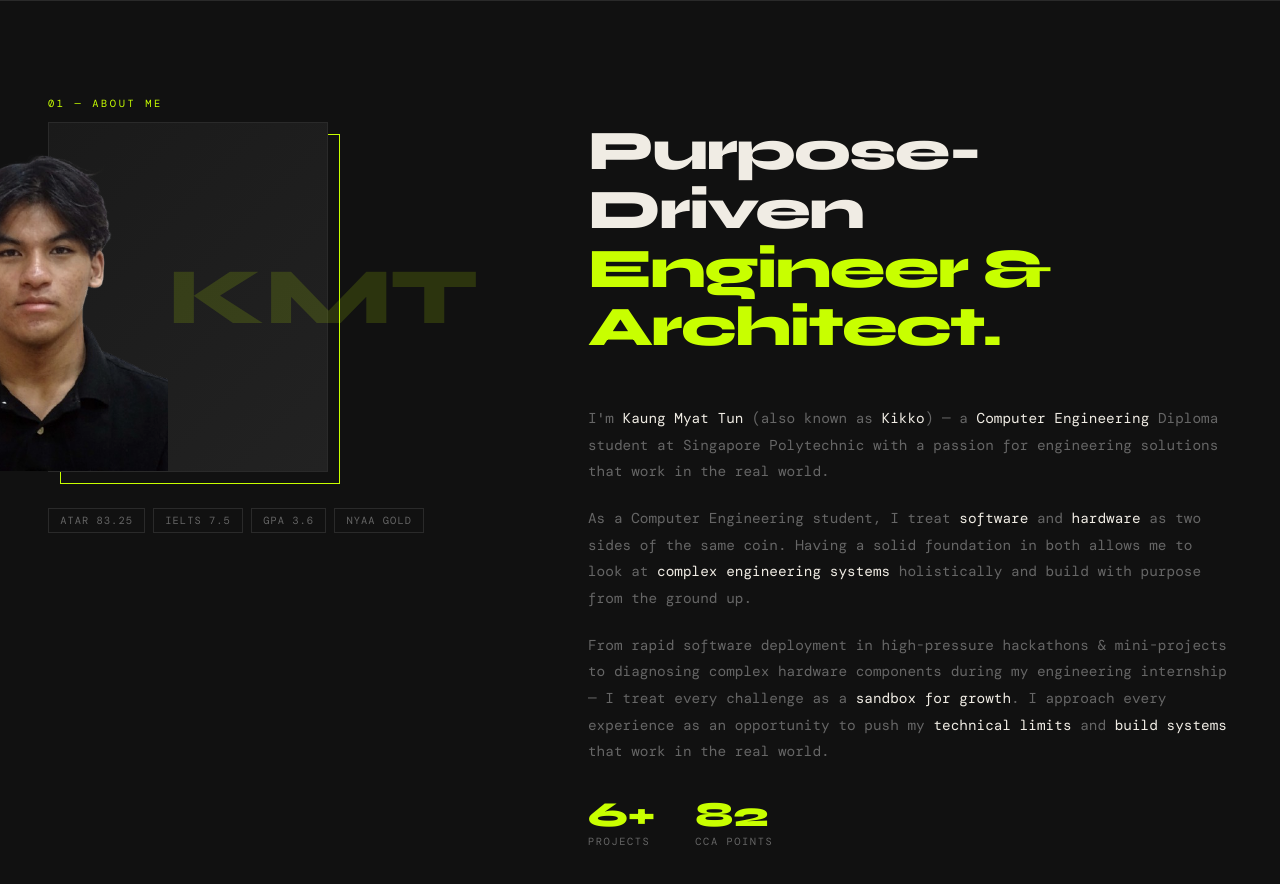
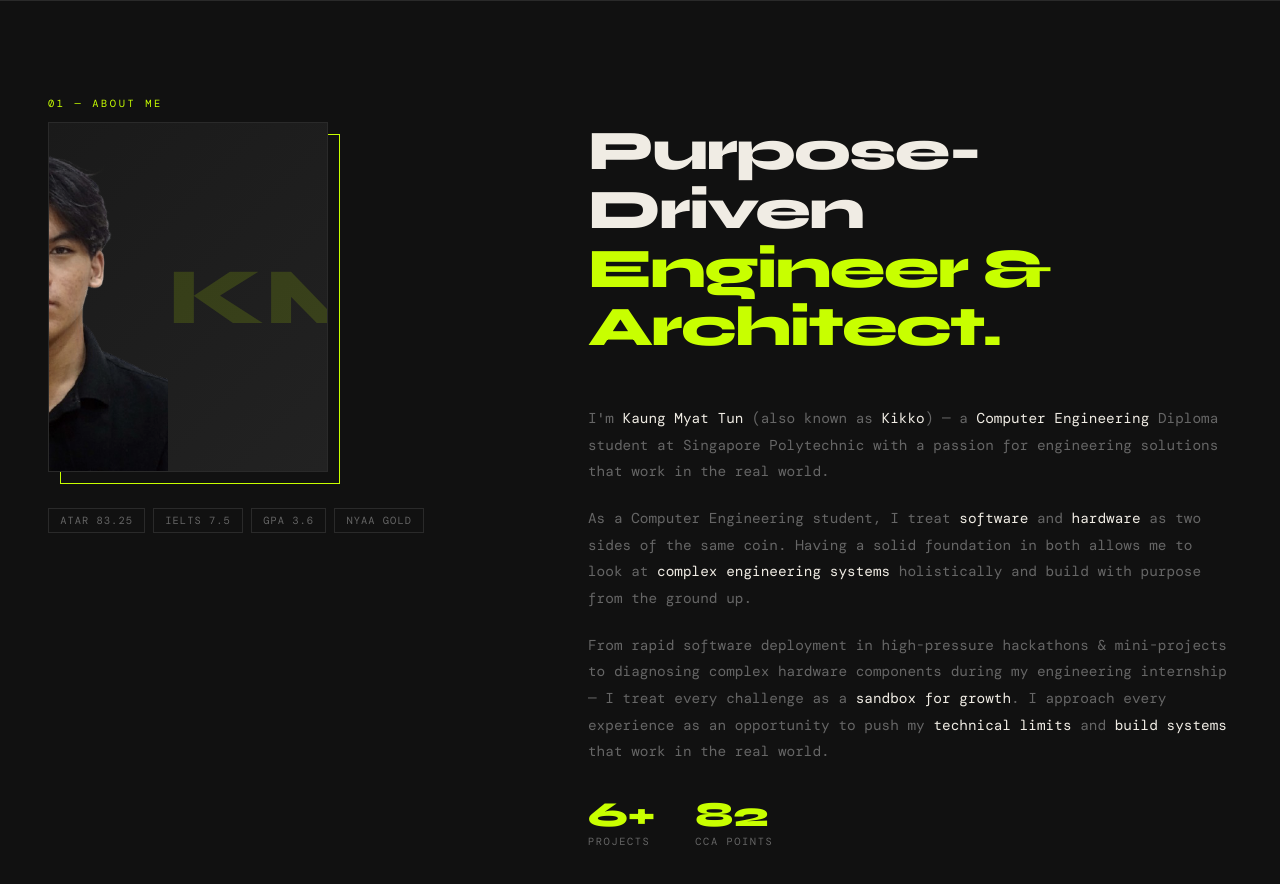
Before and after one commit to KiksXD/portfolio, a React (Vite) app: page / in a window 1280 px wide. Shown: the part 800-1684 px from the top of the page. Built offline with nearby package versions, Linux system fonts and the light colour scheme; a web font is replaced by a local one.

Commit message:
about img 4

```diff
--- a/src/components/About.css
+++ b/src/components/About.css
@@ -5,6 +5,27 @@
   grid-template-columns: 1fr 1.4fr;
   gap: 5rem;
   align-items: start;
+}
+
+.about-img-placeholder {
+  position: relative;
+  z-index: 1;
+  width: 280px;
+  height: 350px;
+  background: linear-gradient(135deg, #1a1a1a 0%, #222 100%);
+  display: flex;
+  align-items: center;
+  justify-content: center;
+  border: 1px solid var(--border);
+  overflow: hidden;
+}
+
+.about-img {
+  width: 100%;
+  height: 100%;
+  object-fit: cover;
+  object-position: center;
+  display: block;
 }
 
 .about-img-frame {
```
